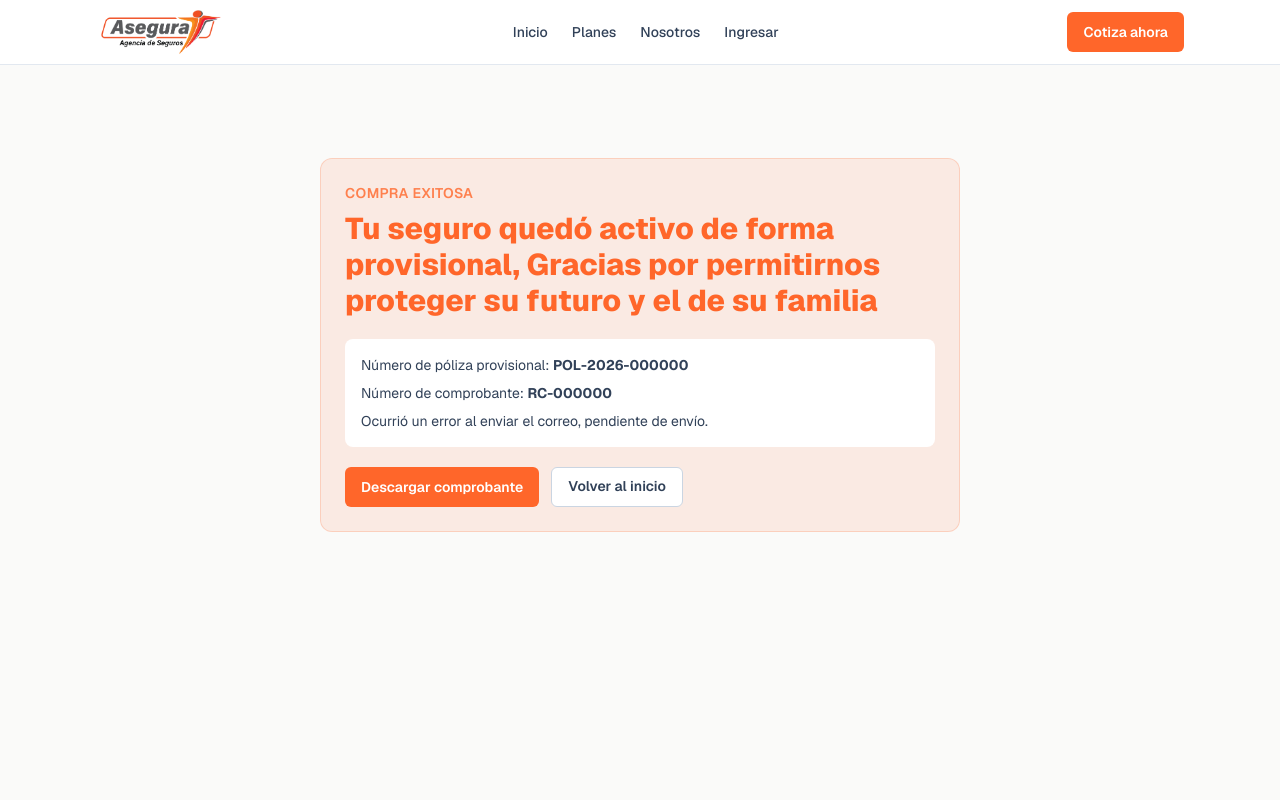
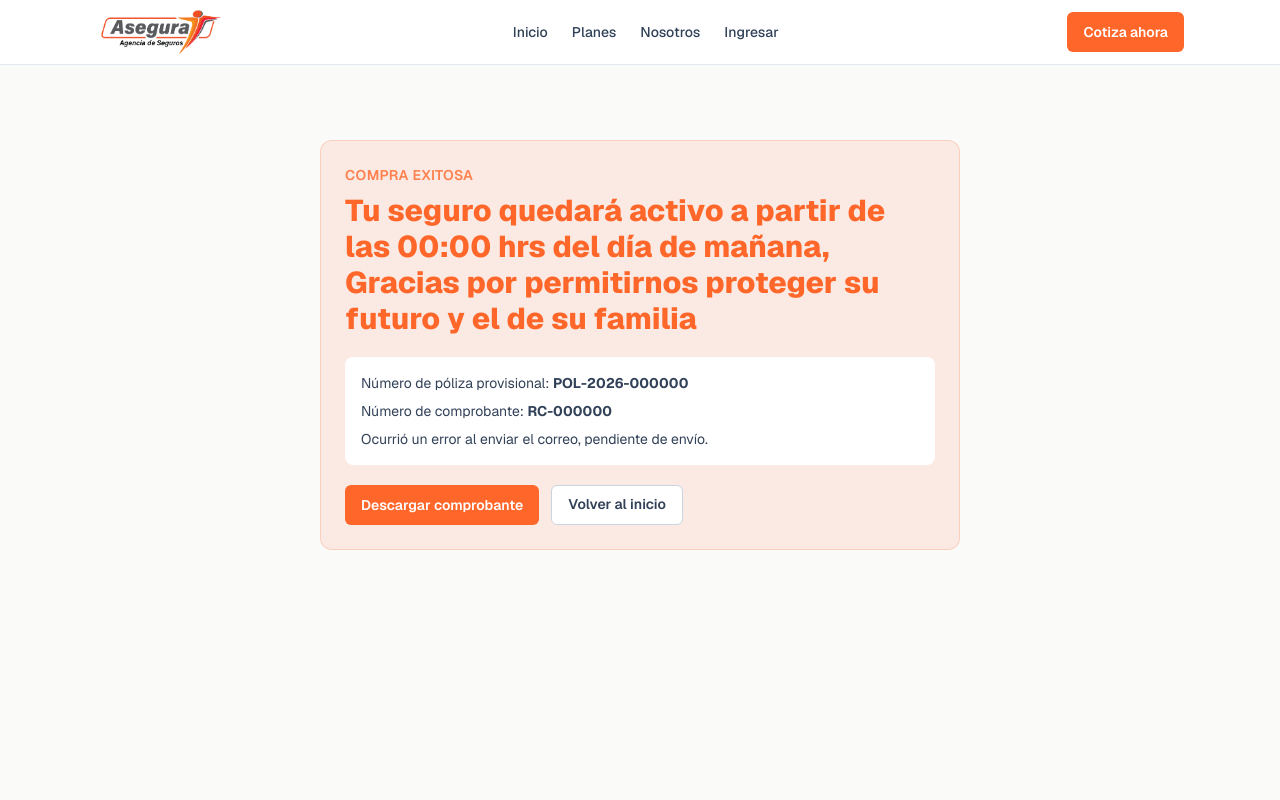
Before and after one commit to Kiuvos/InsuranceCompanyPrototype, a Next.js app: page /success_page in a window 1280 px wide. Shown: the top 800 px of the page. Built offline with nearby package versions, Linux system fonts and the light colour scheme.

Commit message:
feat(checkout): update habeas data text for clarity and legal compliance feat(success): modify success message to specify activation timing of insurance

```diff
--- a/app/checkout/page.tsx
+++ b/app/checkout/page.tsx
@@ -20,8 +20,8 @@ export default function CheckoutPage() {
   const router = useRouter();
 
   // Texto de autorización de tratamiento de datos mejor traerlo desde el backend o un CMS en un caso real, pero para este prototipo lo dejamos hardcodeado aquí
-  const habeasDataText = `Autorización para el tratamiento de datos personales (Habeas Data)
-
+  const habeasDataText = `Autorización para el tratamiento de datos personales
+La Ley 1581 de 2012 tiene como objetivo desarrollar el derecho constitucional de todas las personas a conocer, actualizar y rectificar la información que se haya recogido sobre ellas en bases de datos o archivos, así como proteger otros derechos relacionados con la intimidad, el buen nombre y el habeas data, según los artículos 15 y 20 de la Constitución Política de Colombia.
 Al marcar esta casilla, autorizo de manera previa, expresa e informada a ASEGURAT LTDA para recolectar, almacenar, usar, circular y suprimir mis datos personales con las siguientes finalidades:
 
 1. Gestionar la cotización, emisión y administración de pólizas de seguro.
--- a/components/SuccessPageDetails/index.tsx
+++ b/components/SuccessPageDetails/index.tsx
@@ -78,8 +78,8 @@ export function SuccessPageDetails({
           Compra exitosa
         </p>
         <h1 className="title-primary mt-2 text-3xl">
-          Tu seguro quedó activo de forma provisional, Gracias por permitirnos
-          proteger su futuro y el de su familia
+          Tu seguro quedará activo a partir de las 00:00 hrs del día de mañana,
+          Gracias por permitirnos proteger su futuro y el de su familia
         </h1>
 
         <div className="mt-5 space-y-2 rounded-lg bg-white p-4 text-sm text-slate-700">
```
